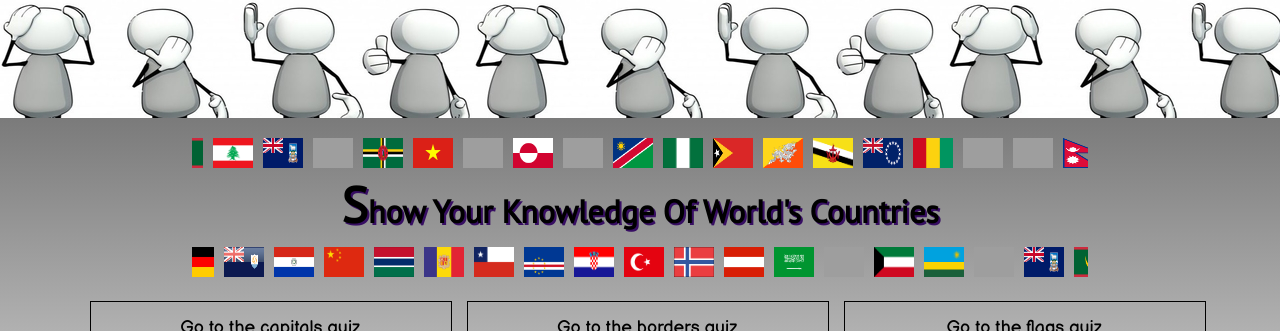
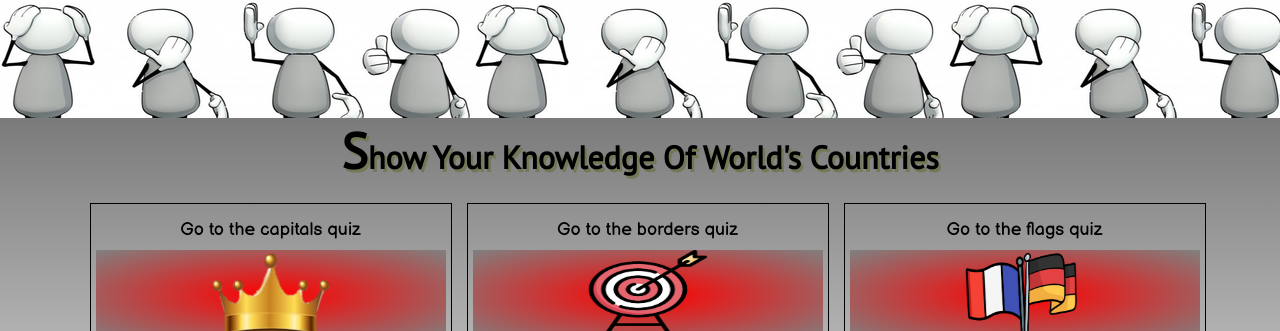
Before and after one commit to alon3192/countries-quiz, an Angular app: page / in a window 1280 px wide. Shown: the part 162-493 px from the top of the page. Built offline with nearby package versions, Linux system fonts and the light colour scheme; no server answers; grey boxes are pictures that could not be loaded.

Commit message:
fonts update

```diff
--- a/src/app/form-records/form-records.component.css
+++ b/src/app/form-records/form-records.component.css
@@ -20,7 +20,7 @@ form {
     height: 20px;
     width: 70%;
     padding: 6px 6px;
-    font-family: "Acme",'Suez One', sans-serif;
+    font-family: 'Balsamiq Sans', cursive;
     margin-top: 30px;
 }
 
@@ -44,6 +44,7 @@ button {
     box-shadow: 3px 6px #888888;
     color: white;
     margin: 15px;
+    font-family: 'Balsamiq Sans', cursive;
 }
 
 
--- a/src/app/home-img/home-img.component.css
+++ b/src/app/home-img/home-img.component.css
@@ -1,7 +1,6 @@
 .img {
     background-image: url("../../assets/images/home_img.jpg");
     height: 220px;
-    margin-bottom: 20px;
     background-repeat: repeat-x;
 }
 .home_img_div img {
--- a/src/app/home/home.component.css
+++ b/src/app/home/home.component.css
@@ -6,37 +6,12 @@
     font-family: 'Balsamiq Sans', cursive;
 }
 
-.whole_container {
-    width: 100%;
-    overflow: hidden;
-}
-
-.flags_container {
-    display: inline-flex;
-    flex-wrap: nowrap;
-    position: relative;
-}
-.flag_container1 {
-    right: 0%;
-    animation-name: move_right;
-    animation-duration: 30s;
-    animation-timing-function: linear;
-    animation-iteration-count: infinite;
-}
-.flag_container2 {
-    right: 80%;
-    animation-name: move_left;
-    animation-duration: 30s;
-    animation-timing-function: linear;
-    animation-iteration-count: infinite;
-}
-
 .head_line {
     text-align: center;
     padding-left: 10px;
     padding-right: 10px;
     animation-name: shadow_animation;
-    animation-duration: 6s;
+    animation-duration: 3s;
     animation-timing-function: linear;
     animation-iteration-count: infinite;
     margin: 0;
@@ -47,53 +22,18 @@
     font-size: 50px;
   }
 
-.flag_img {
-    width: 40px;
-    height: 30px;
-    display: inline-block;
-    margin-left: 10px;
-}
-.flag_img img {
-    width: 100%;
-    height: 100%;
-}
-
 @media(max-width : 930px) {
     .cards {
         display: block;
     }
 }
 
-@keyframes move_left {
-   0% {
-       right: 80%;
-   }
-   50% {
-    right: 0%;
-   }
-   100% {
-    right: 80%;
-   }
- }
-
- @keyframes move_right {
-    0% {
-        right: 0%;
-    }
-    50% {
-        right: 80%;
-    }
-    100% {
-        right: 0%;
-    }
-  }
-
   @keyframes shadow_animation {
     0% {
         text-shadow: 1.5px 1.5px navy;
     }
     50% {
-        text-shadow: 3px 3px brown;
+        text-shadow: 3px 3px rgb(173, 180, 65);
     }
     100% {
         text-shadow: 1.5px 1.5px navy;
--- a/src/app/home/home.component.html
+++ b/src/app/home/home.component.html
@@ -1,22 +1,5 @@
 <div class="home">
-
-    <div class="whole_container">
-        <div class="flags_container flag_container1">
-
-            <div class="flag_img" *ngFor="let flagPath of  flagsPath1">
-               <img  src="{{ flagPath }}" alt="">
-            </div>
-         </div>
-            <h1 class="head_line">Show Your Knowledge  Of World's Countries</h1>
-
-          <div class="flags_container flag_container2">
-            <div class="flag_img" *ngFor="let flagPath of  flagsPath2">
-                <img  src="{{ flagPath }}" alt="">
-             </div>
-        </div>
-    </div>
-
-
+    <h1 class="head_line">Show Your Knowledge  Of World's Countries</h1>
     <div class="cards">
         <app-quiz-card *ngFor="let quiz of quizes" [quizType]="quiz"></app-quiz-card>
     </div>
--- a/src/app/home/home.component.ts
+++ b/src/app/home/home.component.ts
@@ -8,14 +8,13 @@ import { Subscription } from 'rxjs';
   templateUrl: './home.component.html',
   styleUrls: ['./home.component.css']
 })
-export class HomeComponent implements OnInit, OnDestroy {
+export class HomeComponent implements OnInit {
 
   constructor(private dataService:DataService) { }
 
   quizes = [];
   subscription:Subscription
-  flagsPath1 = [];
-  flagsPath2 = [];
+
 
 
   ngOnInit() {
@@ -23,15 +22,7 @@ export class HomeComponent implements OnInit, OnDestroy {
     this.quizes = this.dataService.getQuizes();
 
 
+  }
 
-    this.subscription = this.dataService.fetchDone.subscribe(
-      (premission: boolean) => {
 
-        this.flagsPath1 = this.dataService.getFlagsPath(50)
-        this.flagsPath2 = this.dataService.getFlagsPath(50)
-      });
-      }
-      ngOnDestroy() {
-        this.subscription.unsubscribe();
-      }
 }
--- a/src/app/rating-table/rating-table.component.css
+++ b/src/app/rating-table/rating-table.component.css
@@ -3,10 +3,7 @@
     position: relative;
     background: white;
     padding: 20px;
-    animation-name: show_table;
-    animation-duration: 2s;
     position: relative;
-    animation-fill-mode: forwards;
     margin-top: 15px;
 }
 .img_div {
@@ -27,6 +24,9 @@ table {
     border-collapse: collapse;
     width: 100%;
     font-family: 'Balsamiq Sans', cursive;
+    animation-name: show_table;
+    animation-duration: 1.2s;
+    animation-fill-mode: forwards;
   }
 
   td, th {
@@ -53,12 +53,14 @@ table {
 }
 
 @keyframes show_table {
-   from {
-       opacity: 0;
-
+   0% {
+    background: transparent;
    }
-   to {
-       opacity: 1;
+   50% {
+     background: rgb(209, 197, 21);
+   }
+   100% {
+     background: white;
    }
 }
 
```
